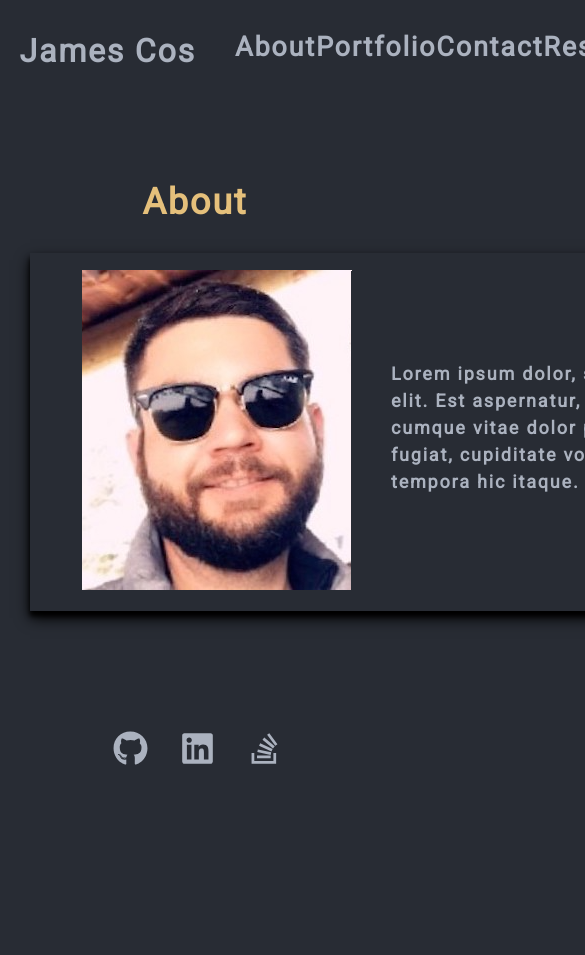
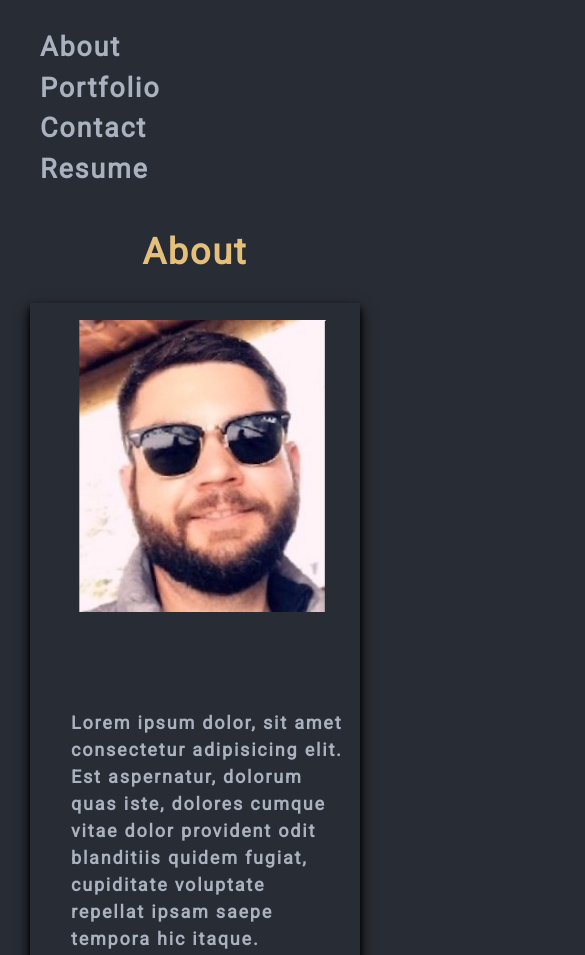
Before and after one commit to JamesCostello-dev/Portfolio, a React app: page / in a window 390 px wide. Shown: the top 955 px of the page, 585 px wide, since content can reach past the window. Before the commit the page ends 844 px from the top, so only its background shows below. Built offline with nearby package versions, Linux system fonts and the light colour scheme.

Commit message:
add media queries

```diff
--- a/src/style/index.css
+++ b/src/style/index.css
@@ -220,3 +220,27 @@ h2.download {
   display: flex;
   justify-content: center;
 }
+
+@media (max-width: 908px) {
+  header {
+    display: block;
+  }
+
+  ul.nav.nav-pages {
+    display: block;
+    width: 100%;
+  }
+
+  h1 {
+    padding-top: 50px;
+  }
+
+  div.card {
+    width: 100%;
+    display: block;
+  }
+
+  img.card-img-left {
+    width: 100%;
+  }
+}
```
